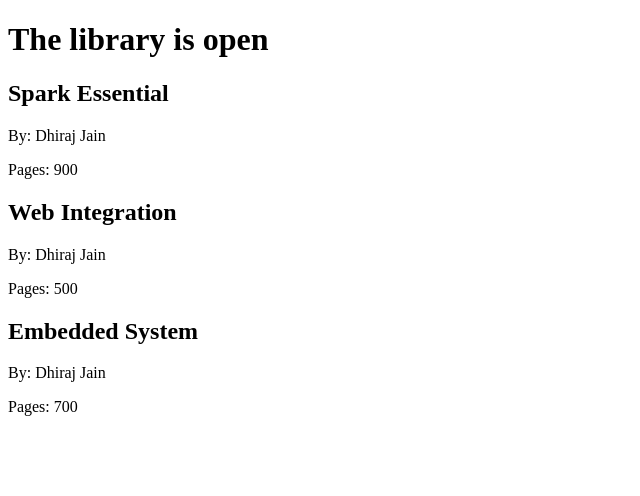
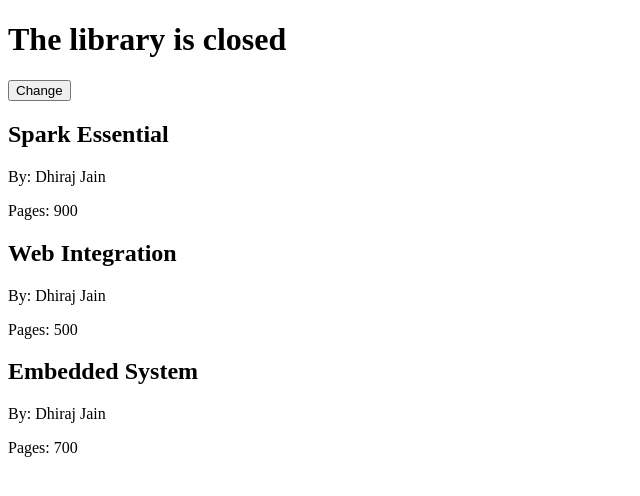
Before and after one commit to dhirajj14/react-first-app, a React (Create React App) app: page / in a window 1280 px wide. Shown: the top 496 px of the page, without its empty margins (0-640 px from the left). Built offline with nearby package versions, Linux system fonts and the light colour scheme.

Commit message:
using setstate in react first app

```diff
--- a/src/index.js
+++ b/src/index.js
@@ -17,17 +17,18 @@ const Book = ({title, author, pages}) => {
 }
 
 class Library extends React.Component{
-  constructor(props){
-    super(props)
-    this.state = {
-      open : true
-    }
+  state = {open : false}
+  toggleOpenClosed = () => {
+    this.setState( prevState => ({
+      open: !prevState.open
+    }))
   }
   render(){
     const {books} = this.props;
     return(
       <div>
         <h1>The library is {this.state.open ? 'open' : 'closed'}</h1>
+        <input type="Button" onClick={this.toggleOpenClosed} value="Change"></input>
         {books.map(
           (book, i) => <Book key={i} title={book.title} author={book.author} pages={book.pages}/>
         )}
```
